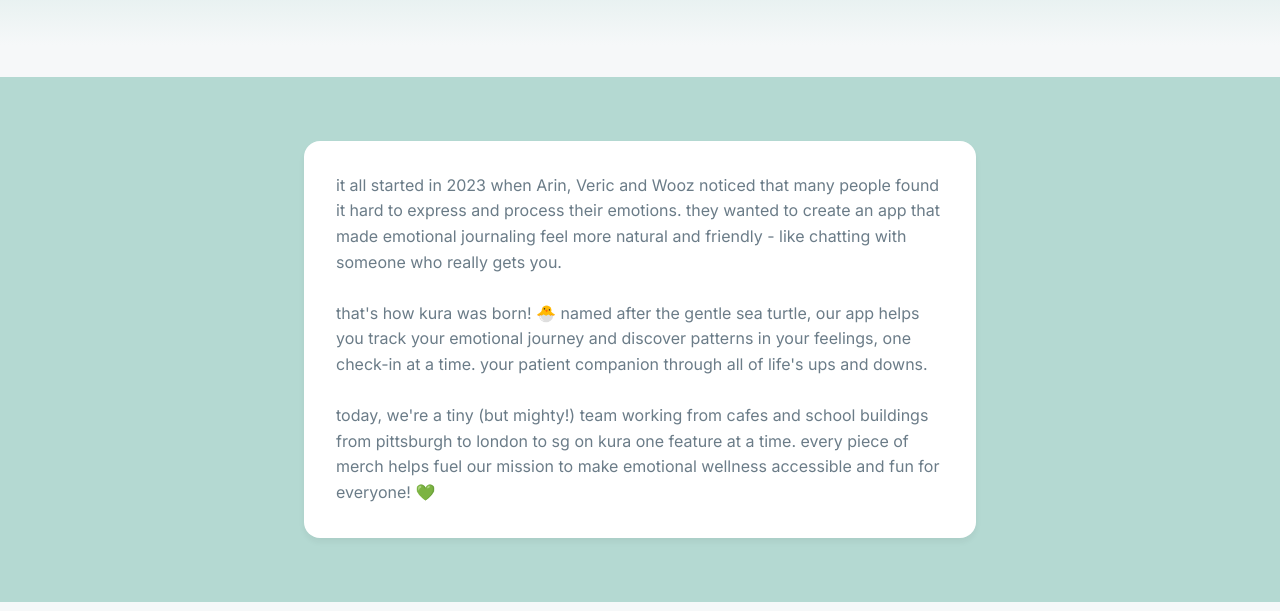
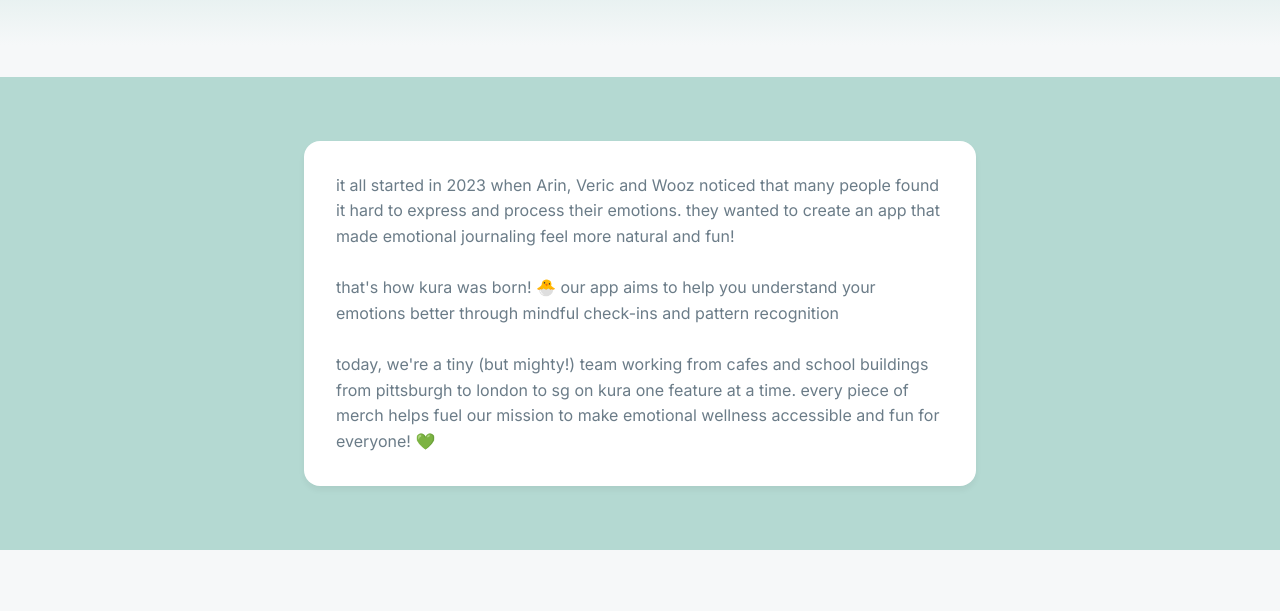
Before and after one commit to wooziecodes/store, a plain HTML site: page index.html in a window 1280 px wide. Shown: the part 176-787 px from the top of the page. Drawn offline with nearby package versions, Linux system fonts and the light colour scheme.

Commit message:
Update index.html

```diff
--- a/index.html
+++ b/index.html
@@ -268,9 +268,9 @@
         <div class="story-container">
             <div class="story-card">
                 <p style="color: var(--text-light)">
-                    it all started in 2023 when Arin, Veric and Wooz noticed that many people found it hard to express and process their emotions. they wanted to create an app that made emotional journaling feel more natural and friendly - like chatting with someone who really gets you.
+                    it all started in 2023 when Arin, Veric and Wooz noticed that many people found it hard to express and process their emotions. they wanted to create an app that made emotional journaling feel more natural and fun!
                     <br><br>
-                    that's how kura was born! 🐣 named after the gentle sea turtle, our app helps you track your emotional journey and discover patterns in your feelings, one check-in at a time. your patient companion through all of life's ups and downs.
+                    that's how kura was born! 🐣 our app aims to help you understand your emotions better through mindful check-ins and pattern recognition
                     <br><br>
                     today, we're a tiny (but mighty!) team working from cafes and school buildings from pittsburgh to london to sg on kura one feature at a time. every piece of merch helps fuel our mission to make emotional wellness accessible and fun for everyone! 💚
                 </p>
```
